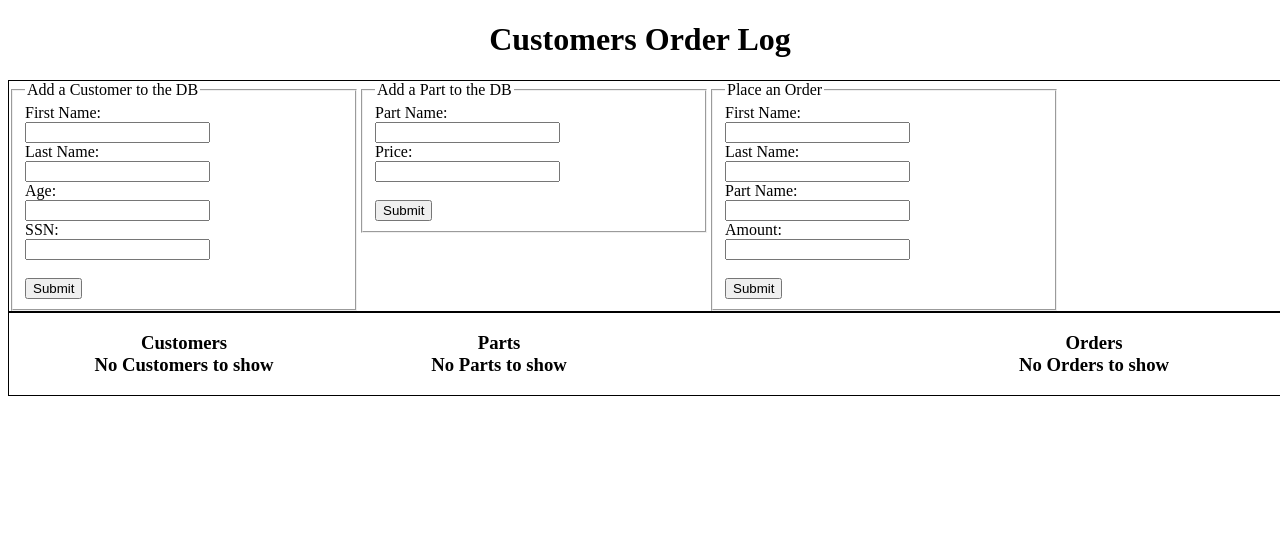
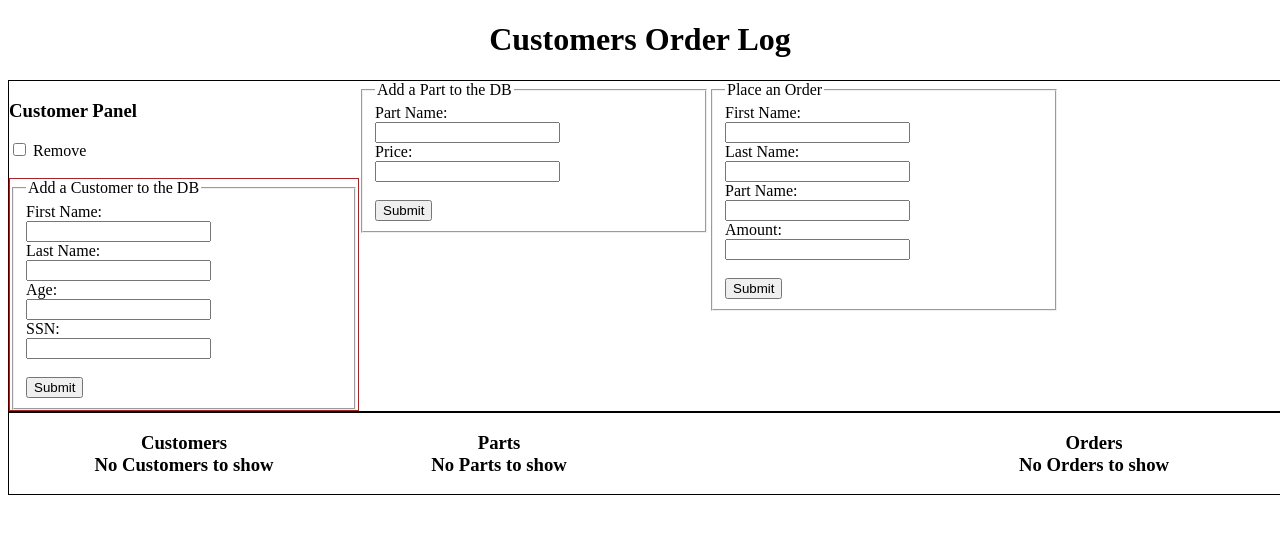
Before and after one commit to tladson/MyNewDB, a PHP site: page /?form_type=1 in a window 1280 px wide; the page is wider, and only the part inside the window is pictured. Shown: the top 534 px of that part. Run offline with PHP 8.4, Linux system fonts and the light colour scheme; data that the repository does not hold is empty; some libraries are stand-ins or nearby versions.

Commit message:
Add/Remove Panel Display

```diff
--- a/css/main.css
+++ b/css/main.css
@@ -10,6 +10,10 @@
    position:absolute;
    right:0px;
    width:45%;
+ }
+
+ #addcustpanel {
+   border: red solid thin;
  }
 
  .containerBlock {
--- a/index.php
+++ b/index.php
@@ -11,6 +11,8 @@
     <!--[if IE]>
     <script src="http://html5shim.googlecode.com/svn/trunk/html5.js"></script>
     <![endif]-->
+	<script src="https://ajax.googleapis.com/ajax/libs/jquery/3.1.1/jquery.min.js"></script>
+	<script src="js/main.js"></script>
   </head>
   <body>
     <center><h1>Customers Order Log</h1></center>
@@ -45,6 +47,11 @@
    <div class="containerBlock"> <!-- User Input -->
 
 	  <div class="Panel">
+	    <h3>Customer Panel</h3>
+	      <form id="addremovechoice">
+		    <input type="checkbox" name="CustChoice" value="Remove" /> Remove<br><br>
+		  </form>
+	    <div id="addcustpanel">
           <form name="AddCustForm" method="post" action="<?php echo htmlspecialchars($_SERVER['PHP_SELF']) . "?form_type=CUST";?>">
 	        <fieldset>
 	          <legend>Add a Customer to the DB</legend>
@@ -68,6 +75,7 @@
 			  <span class="error"><?php if ($ftype == 'CUST') report_status($result, $add_to_DB, $ftype); ?></span>
 	        </fieldset>
 	      </form>
+		</div> <!-- end AddCustPanel -->
 	  </div>
 
 	  <div class="Panel">
--- /dev/null
+++ b/js/main.js
@@ -0,0 +1,3 @@
+$("#addremovechoice").change(function() {
+  $("addcustpanel").hide();
+}
```
Lines whose indentation alone changed are shown as unchanged.
